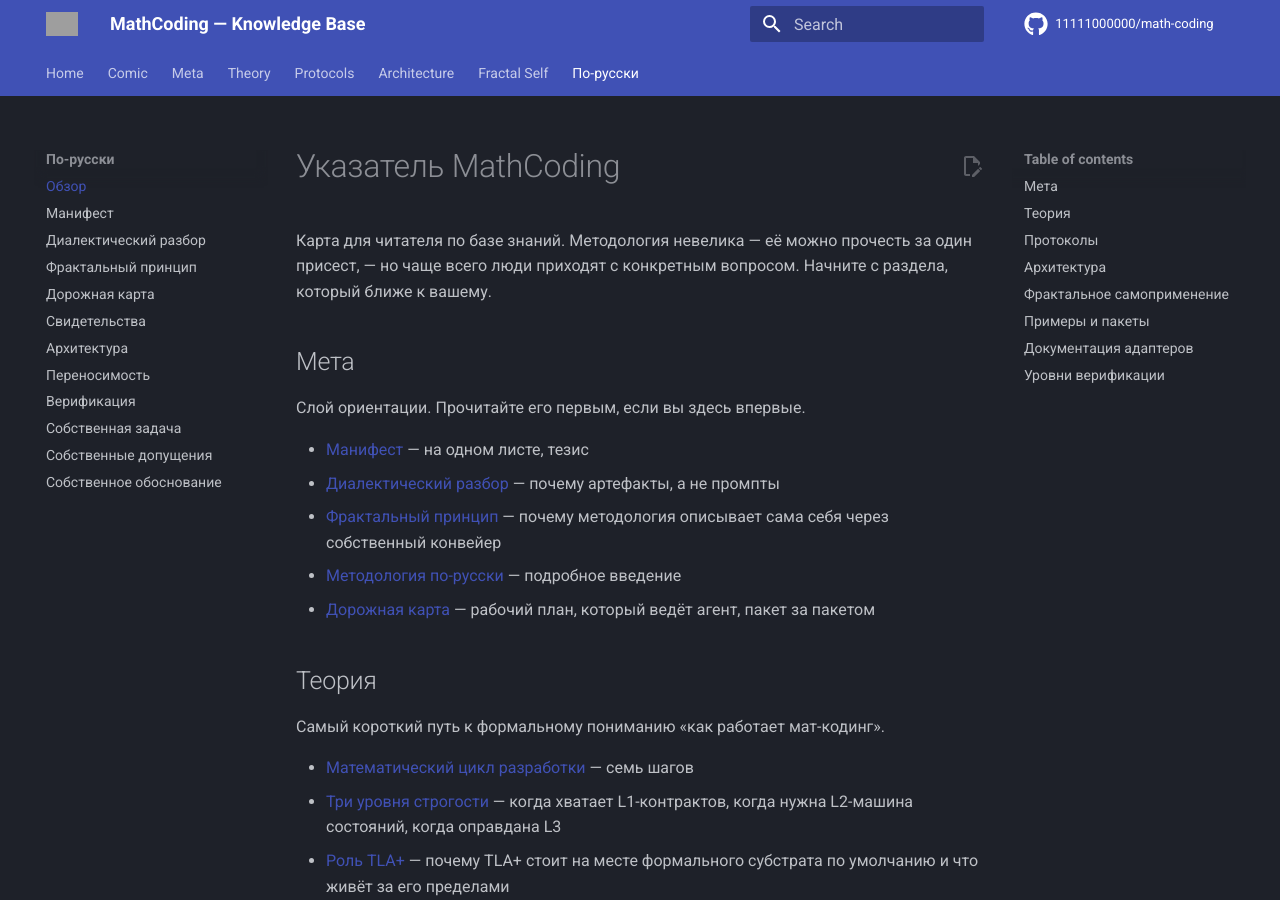
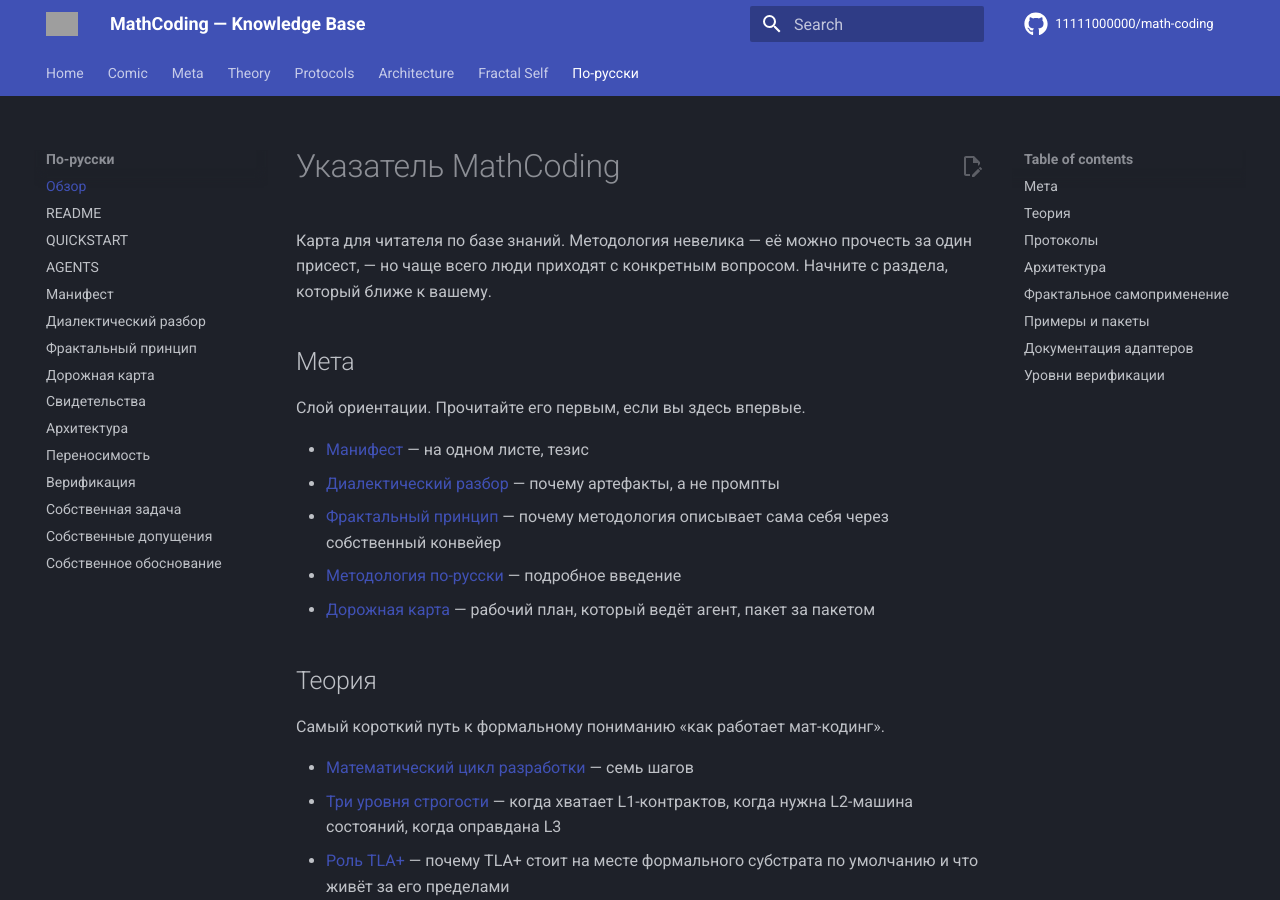
Before and after one commit to 11111000000/math-coding-force-tla, an MkDocs documentation site: the page built from MathCodingBase/ru/Index.ru.md, in a window 1280 px wide and 900 px high. Built offline with MkDocs 1.6.1 and Material for MkDocs 9.7.7, drawn with Linux system fonts in a browser that asks for light colours; comment, search, counter and statistics services are not loaded; grey boxes are pictures that could not be loaded.

Commit message:
Add ru/AGENTS, ru/README, ru/QUICKSTART to nav; fix Index.ru links
mkdocs strict build was still warning about three Russian mirror files
that exist on disk but were missing from the nav, and a broken
relative link in ru/Index.ru.md that pointed to a non-existent
'ru/00-Meta/Methodology in Russian.md' (only the English version
exists; Methodology in Russian.md is in the root 00-Meta/).

Fixes:
- mkdocs.yml: add ru/README, ru/QUICKSTART, ru/AGENTS to nav
- ru/Index.ru.md: prepend '../' to all internal links since Index.ru
  lives under ru/ but links to ../ 00-Meta/, 01-Theory/, etc.

```diff
--- a/MathCodingBase/ru/Index.ru.md
+++ b/MathCodingBase/ru/Index.ru.md
@@ -6,11 +6,11 @@
 
 Слой ориентации. Прочитайте его первым, если вы здесь впервые.
 
-- [Манифест](00-Meta/Manifesto.ru.md) — на одном листе, тезис
-- [Диалектический разбор](00-Meta/Dialectical Analysis.ru.md) — почему артефакты, а не промпты
-- [Фрактальный принцип](00-Meta/Fractal Principle.ru.md) — почему методология описывает сама себя через собственный конвейер
-- [Методология по-русски](00-Meta/Methodology in Russian.md) — подробное введение
-- [Дорожная карта](00-Meta/Roadmap.ru.md) — рабочий план, который ведёт агент, пакет за пакетом
+- [Манифест](../00-Meta/Manifesto.ru.md) — на одном листе, тезис
+- [Диалектический разбор](../00-Meta/Dialectical Analysis.ru.md) — почему артефакты, а не промпты
+- [Фрактальный принцип](../00-Meta/Fractal Principle.ru.md) — почему методология описывает сама себя через собственный конвейер
+- [Методология по-русски](../00-Meta/Methodology in Russian.md) — подробное введение
+- [Дорожная карта](../00-Meta/Roadmap.ru.md) — рабочий план, который ведёт агент, пакет за пакетом
 
 ## Теория
 
--- a/mkdocs.yml
+++ b/mkdocs.yml
@@ -95,6 +95,9 @@
     - Self Justification: 04-Fractal-Self/Self Justification.md
   - По-русски:
     - Обзор: ru/Index.ru.md
+    - README: ru/README.ru.md
+    - QUICKSTART: ru/QUICKSTART.ru.md
+    - AGENTS: ru/AGENTS.ru.md
     - Манифест: ru/00-Meta/Manifesto.ru.md
     - Диалектический разбор: ru/00-Meta/Dialectical Analysis.ru.md
     - Фрактальный принцип: ru/00-Meta/Fractal Principle.ru.md
```
